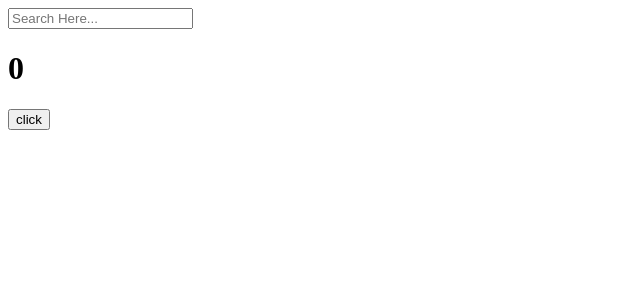
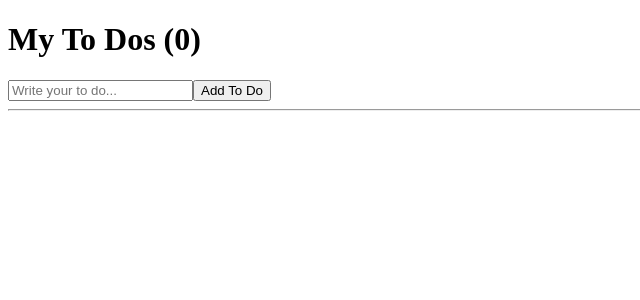
Before and after one commit to hajunDeveloper/ReactBegin, a React (Create React App) app: page / in a window 1280 px wide. Shown: the top 300 px of the page, without its empty margins (0-640 px from the left). Built offline with nearby package versions, Linux system fonts and the light colour scheme.

Commit message:
#7.0 ~#7.1 useState List

```diff
--- a/src/App.js
+++ b/src/App.js
@@ -1,32 +1,35 @@
-import { useState, useEffect } from "react";
+import { useState} from "react";
 
-function App() {
-  const [counter, setValue] = useState(0);
-  const [keyword, setKeyword] = useState("");
-  const onClick = () => setValue((prev) => prev +1);
-  const onChange = (event) => setKeyword(event.target.value);
-  useEffect(() => {
-    console.log("I run only once.");
-  }, []);
-  useEffect(() => {
-    console.log("I run when 'keyword' changes.");
-  }, [keyword]);
-  useEffect(() => {
-    console.log("I run when 'counter' changes.");
-  }, [counter]);
-  useEffect(() => {
-    console.log("I run when keyword or counter change.");
-  }, [keyword, counter]);
-  return (
+function App(){
+  const [toDo, setToDo] = useState("");
+  const [toDos, setToDos] = useState([]);
+  const onChange = (event) => setToDo(event.target.value);
+  const onSubmit = (event) => {
+    event.preventDefault();
+    if(toDo===""){
+      return;
+    }
+    setToDos((currentArray) => [toDo, ...currentArray]);
+    setToDo("");
+  };
+  return(
     <div>
-      <input
-        value={keyword}
-        onChange={onChange}
-        type="text"
-        placeholder="Search Here..."
-      />
-      <h1>{counter}</h1>
-      <button onClick={onClick}>click</button>
+      <h1>My To Dos ({toDos.length})</h1>
+      <form onSubmit={onSubmit}>
+        <input
+          onChange={onChange}
+          value={toDo}
+          type="text"
+          placeholder="Write your to do..."
+        />
+        <button>Add To Do</button>
+      </form>
+      <hr/>
+      <ul>
+        {toDos.map((item, index) =>(
+          <li key={index}>{item}</li>
+        ))}
+      </ul>
     </div>
   );
 }
```
